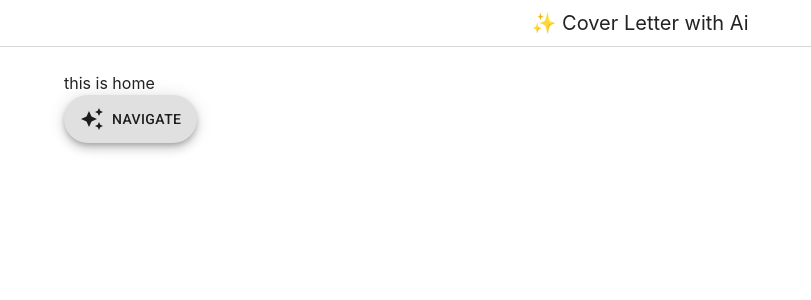
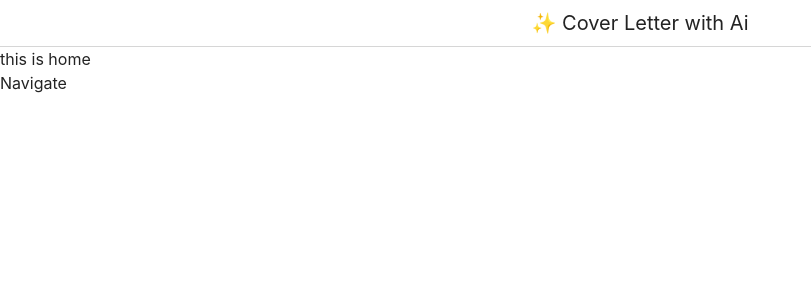
Before and after one commit to AravindPrabash/cover-letter-builder, a React (Vite) app: page / in a window 1280 px wide. Shown: the top 300 px of the page, without its empty margins (0-811 px from the left). Built offline with nearby package versions, Linux system fonts and the light colour scheme.

Commit message:
change the project to a store front remomved material and installed tailwind

```diff
--- a/index.html
+++ b/index.html
@@ -5,7 +5,7 @@
   <meta charset="UTF-8" />
   <link rel="icon" type="image/svg+xml" href="/vite.svg" />
   <meta name="viewport" content="width=device-width, initial-scale=1.0" />
-  <title>Cover Letter Builder</title>
+  <title>Shop Front</title>
 </head>
 
 <body>
--- a/src/App.tsx
+++ b/src/App.tsx
@@ -1,6 +1,6 @@
 import { RouterProvider, createBrowserRouter } from 'react-router-dom';
 import Root from './routes/root';
-import CoverLetterGenerator from './routes/cover-letter-generator';
+import CoverLetterGenerator from './routes/shop';
 import Home from './routes/home';
 import { URI_LIST } from './app/consts';
 
@@ -16,7 +16,7 @@ const App = () => {
           element: <Home />
         },
         {
-          path: URI_LIST.COVER_LETTER_GENERATOR,
+          path: URI_LIST.SHOP,
           element: <CoverLetterGenerator />,
         },
       ],
--- a/src/app/consts.ts
+++ b/src/app/consts.ts
@@ -1,4 +1,4 @@
 export const URI_LIST = {
-  COVER_LETTER_GENERATOR: 'cover-letter-generator',
+  SHOP: 'All-Products',
   HOME: '/'
 };
--- a/src/app/store.ts
+++ b/src/app/store.ts
@@ -1,9 +1,9 @@
 import { configureStore } from '@reduxjs/toolkit';
-import coverLetterSlice from '../routes/cover-letter-generator/coverLetterSlice';
+import shopReducer from '../routes/shop/shopSlice';
 
 export const store = configureStore({
   reducer: {
-    coverLetter: coverLetterSlice,
+    shop: shopReducer,
   },
 });
 
--- a/src/components/header/Header.tsx
+++ b/src/components/header/Header.tsx
@@ -1,12 +1,11 @@
-import { Grid } from '@mui/material';
 import styles from './header.module.scss';
 
 const Header = () => (
-  <Grid container>
-    <Grid className={styles.top} item xs={12}>
+  <div>
+    <div className={styles.top}>
       <h2>✨ Cover Letter with Ai</h2>
-    </Grid>
-  </Grid>
+    </div>
+  </div>
 );
 
 export default Header;
--- a/src/routes/cover-letter-generator/index.tsx
+++ /dev/null
@@ -1,25 +0,0 @@
-import { Card, Grid } from '@mui/material';
-
-const CoverLetterGenerator = () => {
-  return (
-    <Grid container spacing={3}>
-      <Grid item xl={4}>
-        <Card variant='outlined'>
-          Step 1
-        </Card>
-      </Grid>
-      <Grid item xl={4}>
-        <Card variant='outlined'>
-          Step 2
-        </Card>
-      </Grid>
-      <Grid item xl={4}>
-        <Card variant='outlined'>
-          Step 3
-        </Card>
-      </Grid>
-    </Grid>
-  );
-};
-
-export default CoverLetterGenerator;
--- a/src/routes/home/index.tsx
+++ b/src/routes/home/index.tsx
@@ -1,18 +1,15 @@
-import { Fab } from '@mui/material';
-import AutoAwesomeIcon from '@mui/icons-material/AutoAwesome';
 import { useNavigate } from 'react-router-dom';
 import { URI_LIST } from '../../app/consts';
 
 const Home = () => {
   const navigate = useNavigate();
-  const handleFabClick = () => navigate(URI_LIST.COVER_LETTER_GENERATOR);
+  const handleFabClick = () => navigate(URI_LIST.SHOP);
   return (
     <>
       <div>this is home</div>
-      <Fab onClick={handleFabClick} variant="extended">
-        <AutoAwesomeIcon sx={{ mr: 1 }} />
+      <div onClick={handleFabClick}>
         Navigate
-      </Fab>
+      </div>
     </>
   );
 };
--- a/src/routes/root.tsx
+++ b/src/routes/root.tsx
@@ -1,4 +1,3 @@
-import { Box, Container } from '@mui/material';
 import { Outlet } from 'react-router-dom';
 import Header from '../components/header/Header';
 
@@ -6,11 +5,11 @@ export default function Root() {
   return (
     <>
       <Header />
-      <Container>
-        <Box sx={{ pt: 3 }}>
+      <div>
+        <div>
           <Outlet />
-        </Box>
-      </Container>
+        </div>
+      </div>
     </>
   );
 }
--- /dev/null
+++ b/src/routes/shop/index.tsx
@@ -0,0 +1,9 @@
+const CoverLetterGenerator = () => {
+  return (
+    <div>
+      Hellow!!!
+    </div>
+  );
+};
+
+export default CoverLetterGenerator;
--- a/src/routes/cover-letter-generator/coverLetterSlice.ts
+++ b/src/routes/shop/shopSlice.ts
@@ -1,18 +1,18 @@
 import { createSlice } from '@reduxjs/toolkit';
 
 // Define a type for the slice state
-interface CoverLetterState {
+interface ShopState {
   status: 'succeeded' | 'idle',
   response?: Record<string, never>,
 }
 
 // Define the initial state using that type
-const initialState: CoverLetterState = {
+const initialState: ShopState = {
   status: 'idle',
 };
 
-export const coverLetterSlice = createSlice({
-  name: 'coverLetter',
+export const shopSlice = createSlice({
+  name: 'shop',
   // `createSlice` will infer the state type from the `initialState` argument
   initialState,
   reducers: {
@@ -22,6 +22,6 @@ export const coverLetterSlice = createSlice({
   },
 });
 
-export const { changeStatus } = coverLetterSlice.actions;
+export const { changeStatus } = shopSlice.actions;
 
-export default coverLetterSlice.reducer;
+export default shopSlice.reducer;
```
Also changed, not shown: package.json (+6 -7 lines), 1 other file (tests, documents, lock files or other folders).
